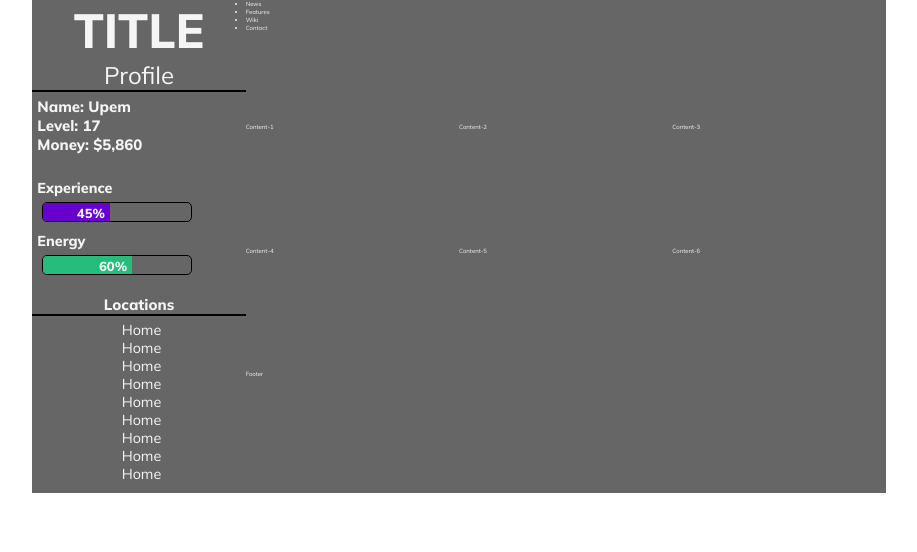
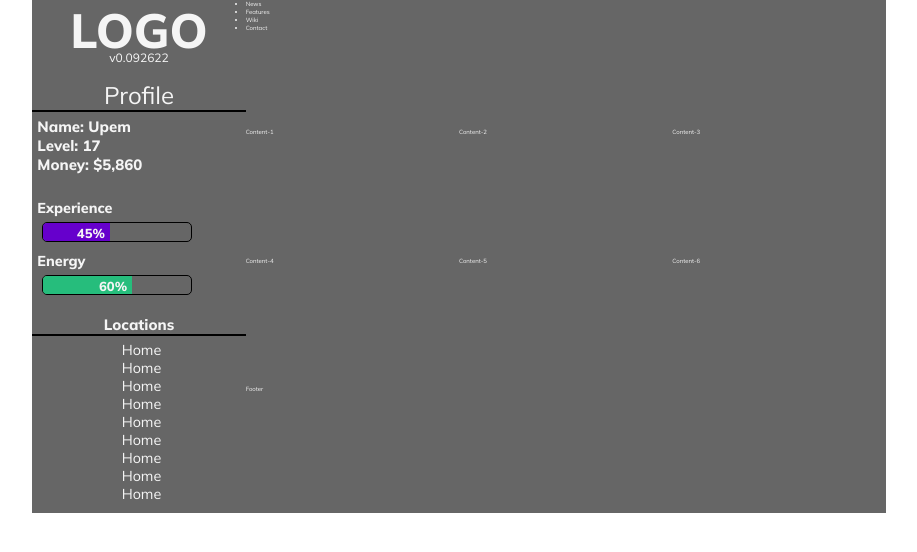
Before and after one commit to Protogenus/torn-like, a plain HTML site: page index.html in a window 1280 px wide. Shown: the whole page, without its empty margins (181-1098 px from the left). Drawn offline with nearby package versions, Linux system fonts and the light colour scheme.

Commit message:
Added version number to interface

```diff
--- a/css/style.css
+++ b/css/style.css
@@ -63,6 +63,14 @@
     text-align: center;
     font-weight: 700;
  }
+
+ .logo-subtext {
+   margin-top: -10px;
+   margin-bottom: 15px;
+   font-size: 1.2rem;
+   background-color: #666;
+   text-align: center;
+}
 
  .profile {
     text-align: center;
--- a/index.html
+++ b/index.html
@@ -12,7 +12,8 @@
 <body>
     <div class="grid">
         <div id="item-0">
-            <span class="logo">TITLE</span>
+            <span class="logo">LOGO</span>
+            <span class="logo-subtext">v0.092622</span>
             <span class="profile">Profile</span>
             <div class="profile-info">
                 <p>Name: Upem</p>
```
